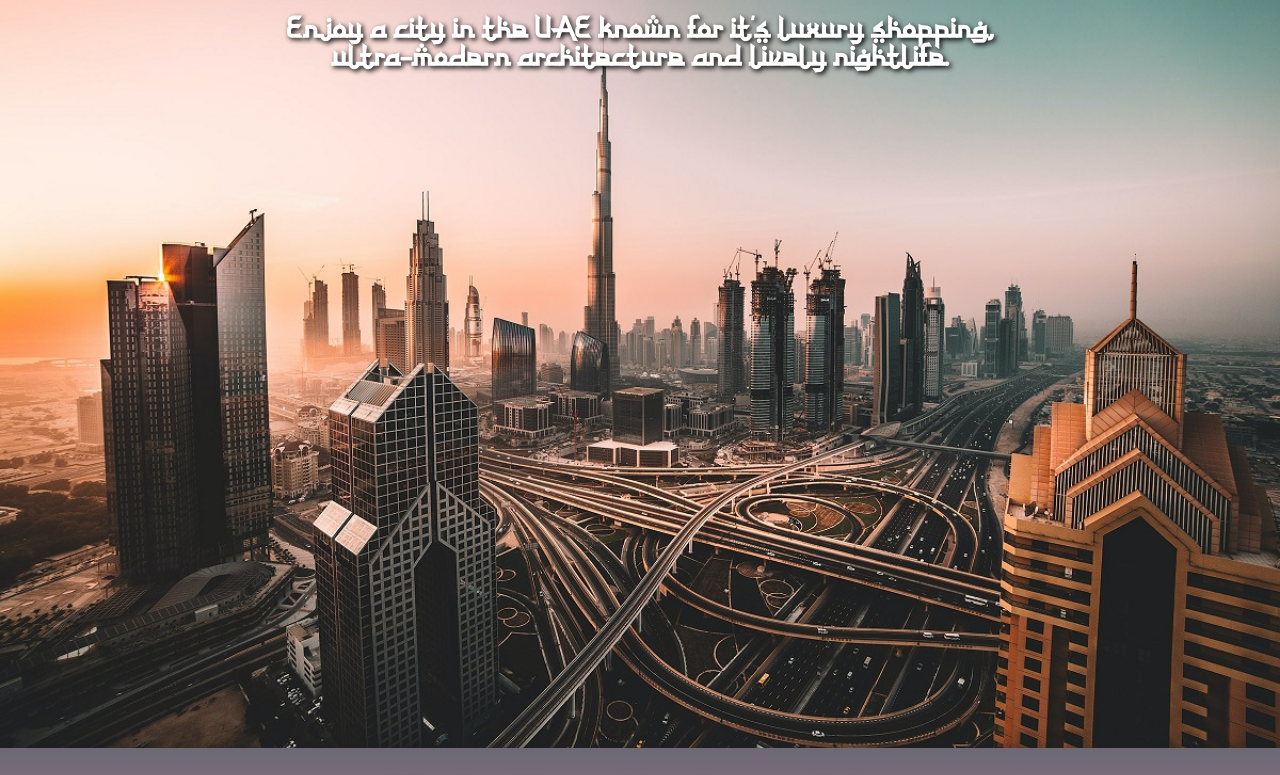
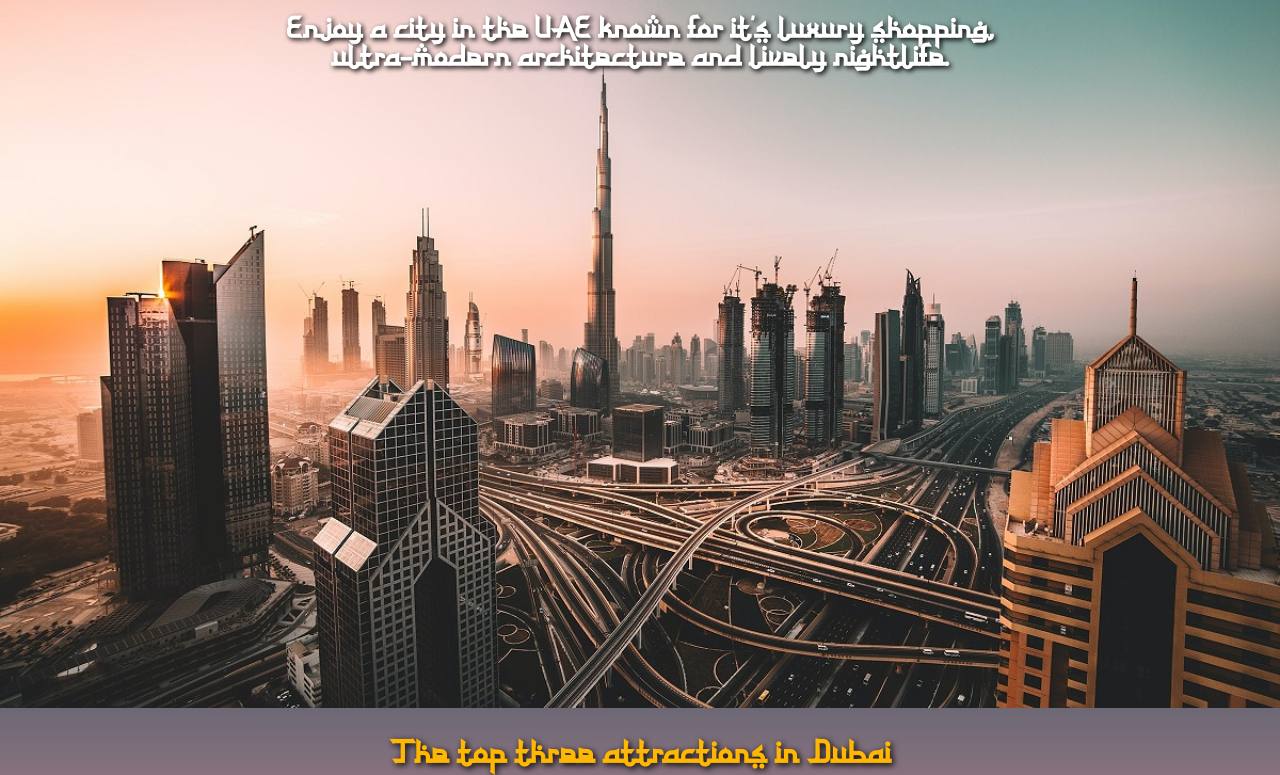
Before and after one commit to XAHMA/hometown-homepage, a plain HTML site: page index.html in a window 1280 px wide. Shown: the part 72-847 px from the top of the page. Drawn offline with Linux system fonts and the light colour scheme.

Commit message:
Fixed some issues

```diff
--- a/styles/main.css
+++ b/styles/main.css
@@ -2,6 +2,11 @@ body {
     margin: 0 auto;
     text-align: center;
     font-family: Arial;
+
+    background-image: url("images/dubai.jpg");
+    background-attachment: fixed;
+    background-position: center;
+    background-size: cover;
 }
 
 @font-face {
--- a/styles/top.css
+++ b/styles/top.css
@@ -1,12 +1,8 @@
 .hero {
-    background-image: url("images/dubai.jpg");
-    background-position: center;
-    background-size: cover;
     padding: 10px 0 40px 0;
     height: 340px;
     display: flex;
     flex-direction: column;
-    align-items: center;
 }
 
 .title1 {
@@ -41,6 +37,7 @@
 @media (min-width: 1000px) {
     .hero {
         padding: 10px 0 470px 0;
+        height: 300px;
     }
 
     .title1 {
```
